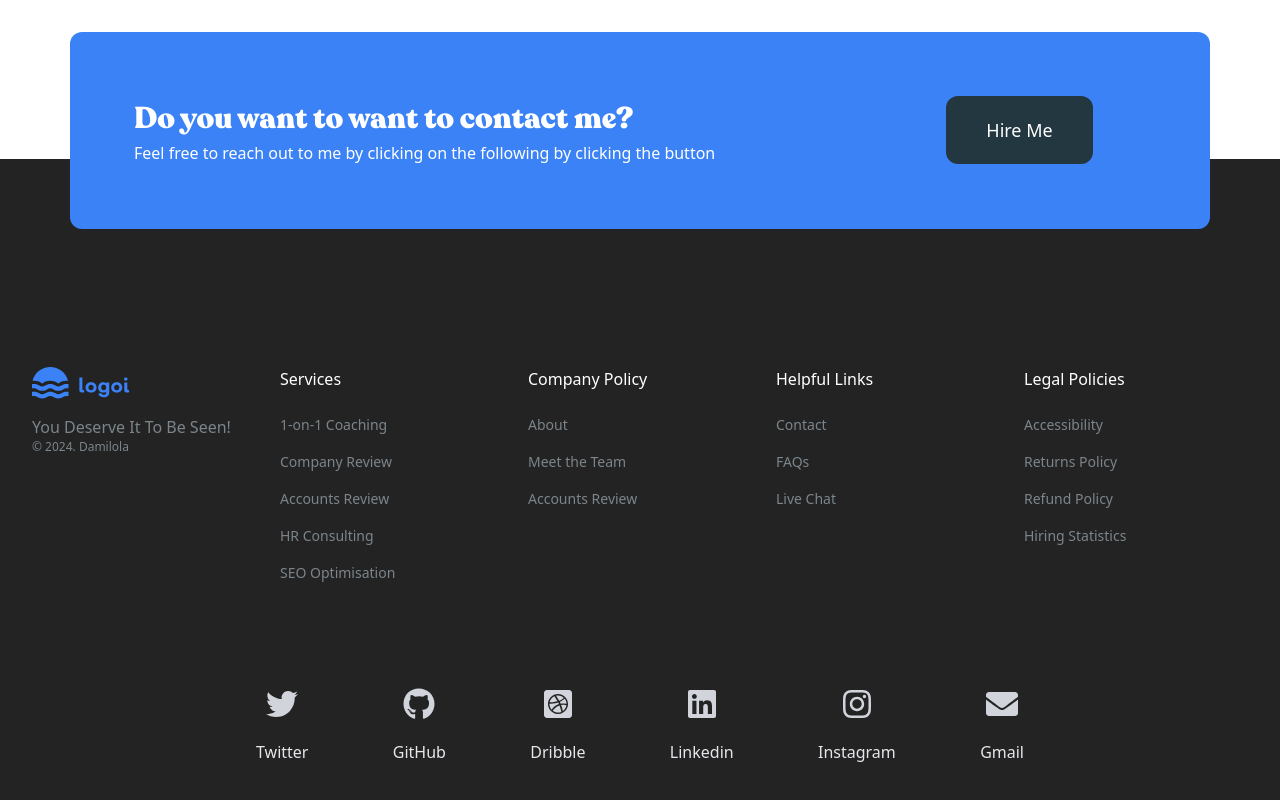
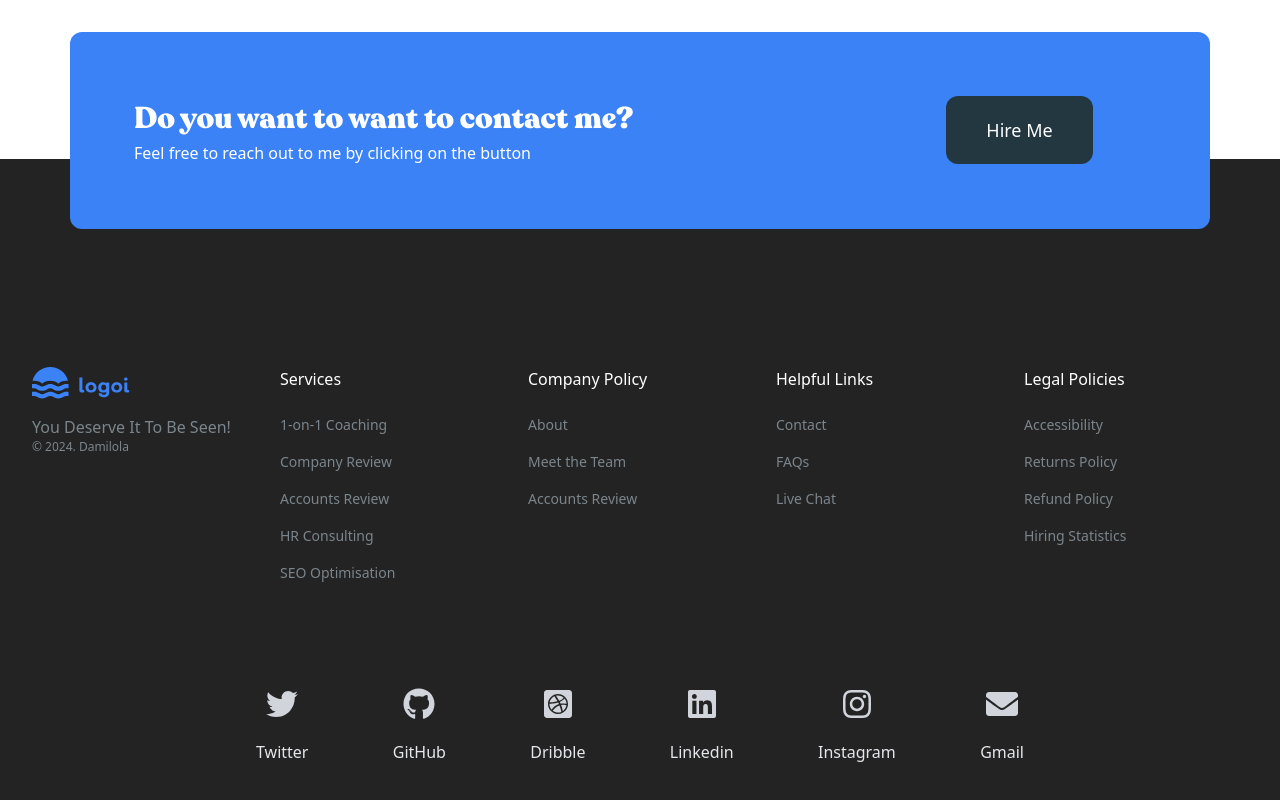
Before and after one commit to Michael4real-ux/Portfolio, a Next.js app: page /page/contactme in a window 1280 px wide. Shown: the part 1577-2377 px from the top of the page. Built offline with nearby package versions, Linux system fonts and the light colour scheme.

Commit message:
footer link fix

```diff
--- a/src/app/components/Footer/Footer.js
+++ b/src/app/components/Footer/Footer.js
@@ -32,7 +32,7 @@ export default function Footer() {
                 Do you want to want to contact me?
               </p>
               <p className="text-white font-sans text-center lg:text-start">
-              Feel free to reach out to me by clicking on the following by clicking the button
+              Feel free to reach out to me by clicking on  the button
               </p>
             </div>
             <div className="col-span-12 lg:col-span-3">
```
